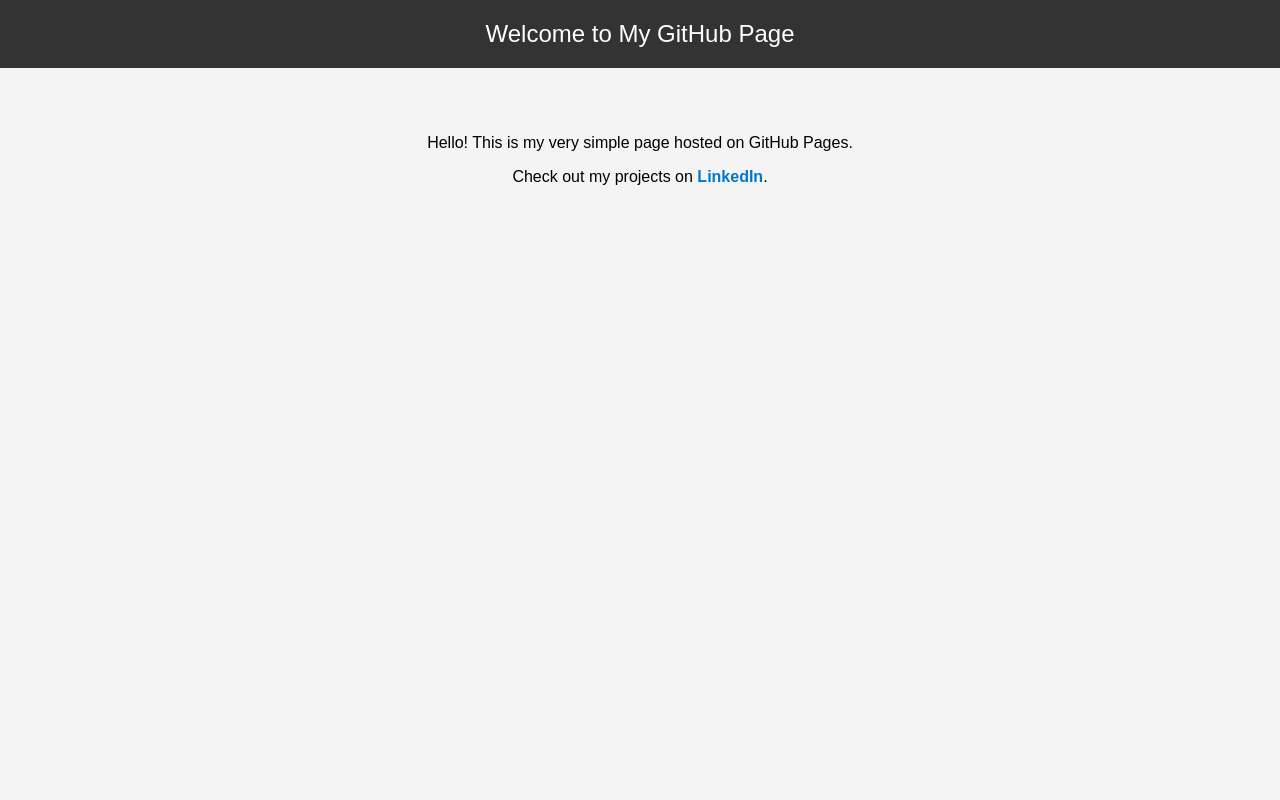
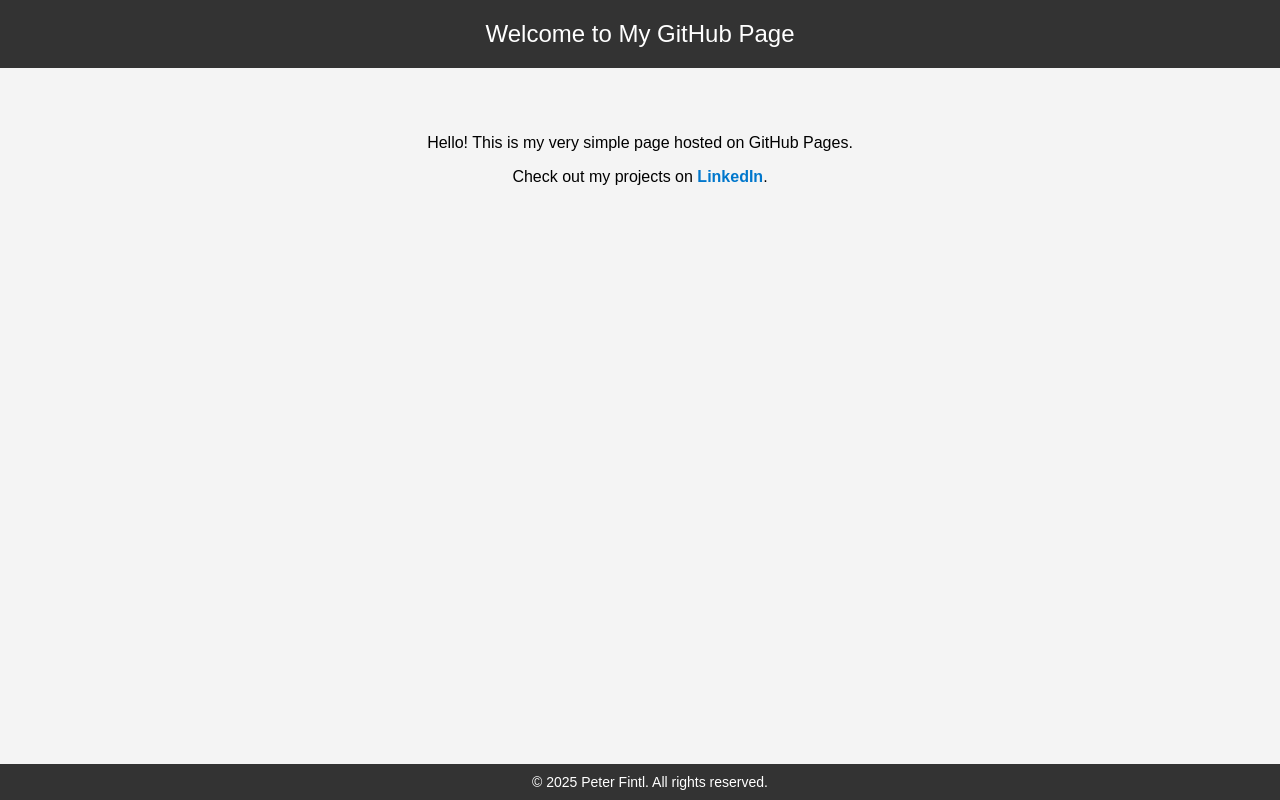
Before and after one commit to fintlp/fintlp.github.io, a plain HTML site: page index.html in a window 1280 px wide. Drawn offline with Linux system fonts and the light colour scheme.

Commit message:
Added footer/title

```diff
--- a/index.html
+++ b/index.html
@@ -29,6 +29,15 @@
         a:hover {
             text-decoration: underline;
         }
+        footer {
+            background-color: #333;
+            color: white;
+            padding: 10px;
+            font-size: 14px;
+            position: fixed;
+            width: 100%;
+            bottom: 0;
+        }
     </style>
 </head>
 <body>
@@ -37,7 +46,10 @@
     </header>
     <main>
         <p>Hello! This is my very simple page hosted on GitHub Pages.</p>
-        <p>Check out my projects on <a href="https://www.linkedin.com/in/peterfintl" target="_blank">LinkedIn</a>.</p>
+        <p>Check out my projects on <a href="https://www.linkedin.com/in/peterfintl" target="_blank" title="Peter's LinkedIn Profile">LinkedIn</a>.</p>
     </main>
+    <footer>
+        &copy; 2025 Peter Fintl. All rights reserved.
+    </footer>
 </body>
 </html>
```
